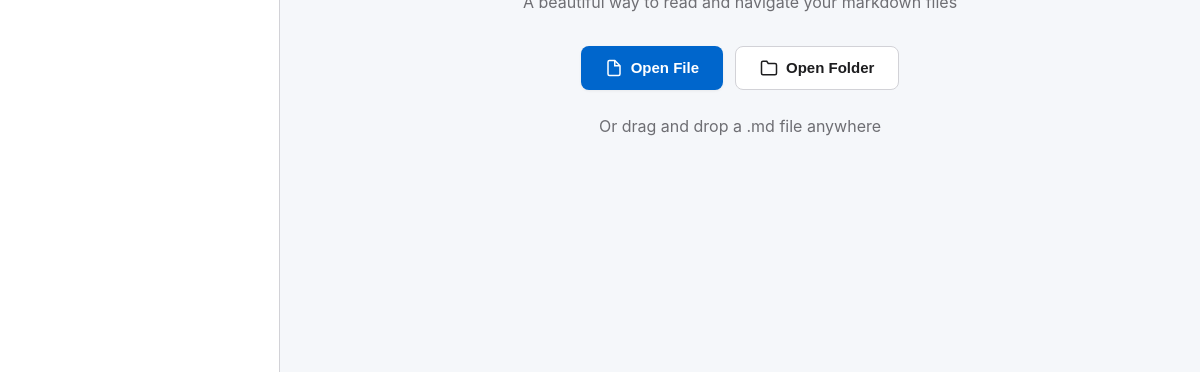
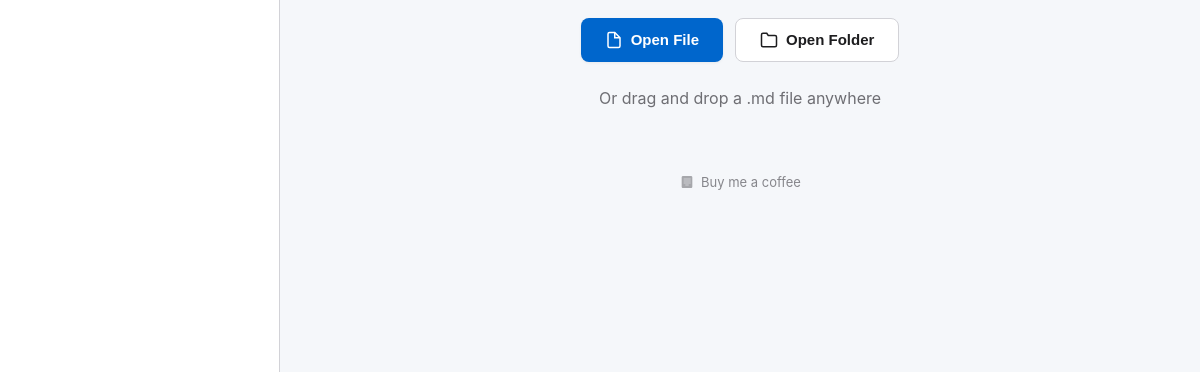
Before and after one commit to sorenwacker/markdown-viewer, an Electron app: page renderer.html in a window 1200 px wide. Shown: the part 428-800 px from the top of the page. Drawn offline with Linux system fonts and the light colour scheme; no server answers.

Commit message:
add buy me a coffee link to welcome screen

```diff
--- a/main.js
+++ b/main.js
@@ -406,6 +406,11 @@ ipcMain.handle('export-pdf', async (event, orientation) => {
   return { success: false };
 });
 
+// Handle opening external URLs
+ipcMain.handle('open-external', async (event, url) => {
+  await shell.openExternal(url);
+});
+
 // Build file tree recursively
 async function buildFileTree(dirPath, depth = 0, maxDepth = 3) {
   if (depth > maxDepth) return [];
--- a/preload.js
+++ b/preload.js
@@ -11,5 +11,6 @@ contextBridge.exposeInMainWorld('electronAPI', {
   exportPdf: (orientation) => ipcRenderer.invoke('export-pdf', orientation),
   onLoadMarkdown: (callback) => ipcRenderer.on('load-markdown', callback),
   onLoadError: (callback) => ipcRenderer.on('load-error', callback),
-  onFileChanged: (callback) => ipcRenderer.on('file-changed', callback)
+  onFileChanged: (callback) => ipcRenderer.on('file-changed', callback),
+  openExternal: (url) => ipcRenderer.invoke('open-external', url)
 });
--- a/renderer.html
+++ b/renderer.html
@@ -162,6 +162,12 @@
               </button>
             </div>
             <p class="hint">Or drag and drop a .md file anywhere</p>
+            <a href="#" id="supportLink" class="support-link" title="Support Development">
+              <svg width="16" height="16" viewBox="0 0 24 24" fill="currentColor">
+                <path d="M18.5 3H6C4.9 3 4 3.9 4 5v14c0 1.1.9 2 2 2h12c1.1 0 2-.9 2-2V5c0-1.1-.9-2-2-2zm-4 14h-5v-1h5v1zm3-3H7v-1h10.5v1zm0-3H7v-1h10.5v1zm0-3H7V7h10.5v1z"/>
+              </svg>
+              Buy me a coffee
+            </a>
           </div>
         </div>
 
--- a/renderer.js
+++ b/renderer.js
@@ -25,6 +25,13 @@ const searchCount = document.getElementById('searchCount');
 const searchPrev = document.getElementById('searchPrev');
 const searchNext = document.getElementById('searchNext');
 const searchClose = document.getElementById('searchClose');
+const supportLink = document.getElementById('supportLink');
+
+// Support link handler
+supportLink.addEventListener('click', (e) => {
+  e.preventDefault();
+  window.electronAPI.openExternal('https://buymeacoffee.com/soerendip');
+});
 
 // State
 let currentFolder = null;
--- a/styles.css
+++ b/styles.css
@@ -977,3 +977,26 @@ body {
   background-color: rgba(255, 150, 0, 0.5);
   box-shadow: 0 0 0 2px rgba(255, 150, 0, 0.3);
 }
+
+/* Support Link */
+.support-link {
+  display: inline-flex;
+  align-items: center;
+  gap: 6px;
+  margin-top: 24px;
+  padding: 8px 14px;
+  font-size: 13px;
+  color: var(--text-tertiary);
+  text-decoration: none;
+  border-radius: 6px;
+  transition: var(--transition);
+}
+
+.support-link:hover {
+  color: var(--text-secondary);
+  background: var(--bg-secondary);
+}
+
+.support-link svg {
+  opacity: 0.7;
+}
```
